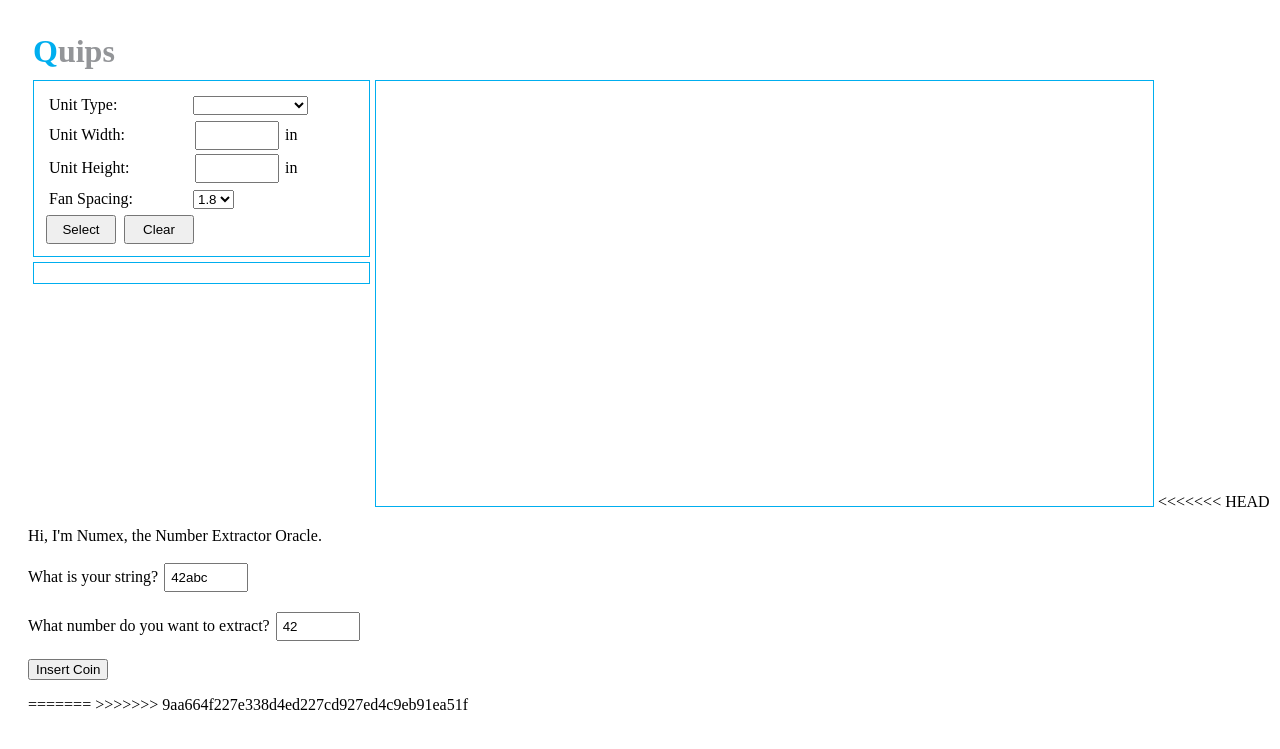
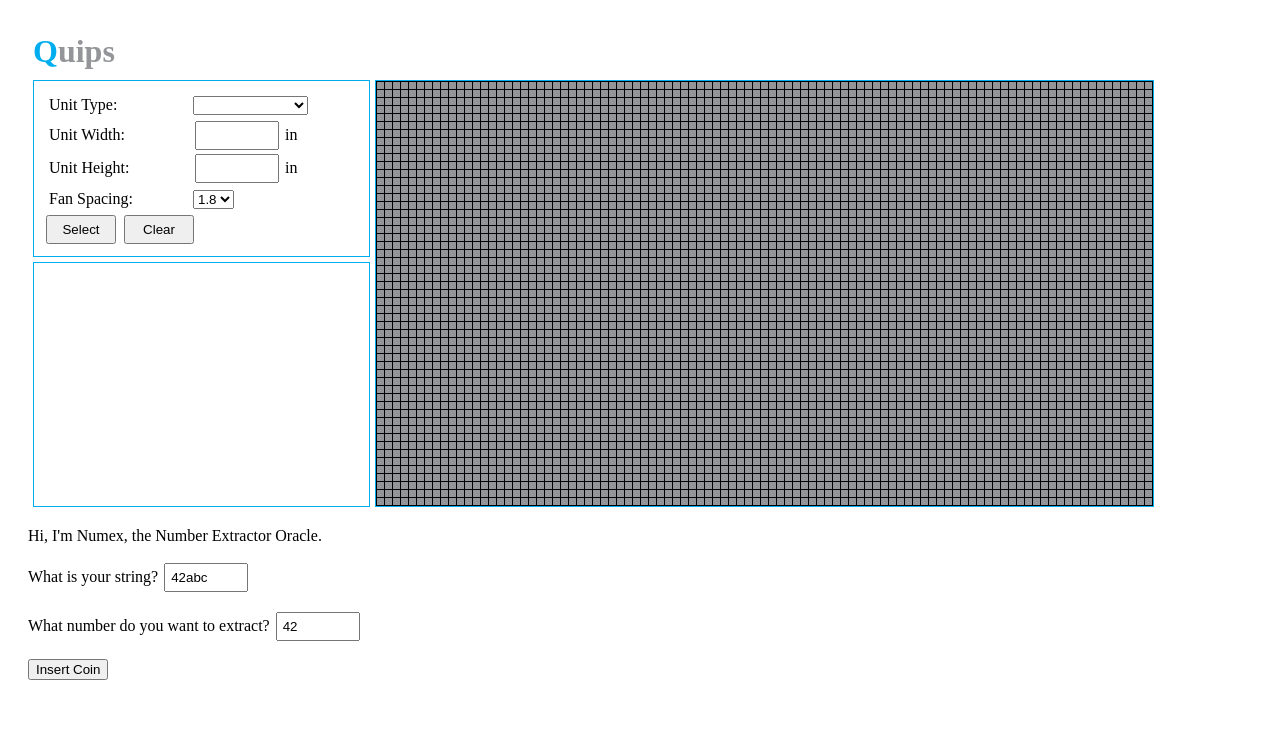
Before and after one commit to Daedex/QPSelect, a PHP site: page / in a window 1280 px wide. Shown: the top 749 px of the page. Run offline with PHP 8.4, Linux system fonts and the light colour scheme; some libraries are stand-ins or nearby versions.

Commit message:
cleaned it up

```diff
--- a/index.css
+++ b/index.css
@@ -102,16 +102,10 @@ input {
 	padding: 10px;
 	margin: 5px;
 	width: 315px;
-<<<<<<< HEAD
 	height: 223px;
-}
-=======
-	height: 401px;
 }
 
 #square24x108 {
 
 	background-color: yellow;
 }
-
->>>>>>> 9aa664f227e338d4ed227cd927ed4c9eb91ea51f
--- a/index.html
+++ b/index.html
@@ -53,14 +53,12 @@
 			<table id="grid"></table>
 		</div>
 
-<<<<<<< HEAD
 		<p>Hi, I'm Numex, the Number Extractor Oracle.
 <p>What is your string? <input id="str" value="42abc"></p>
 <p>What number do you want to extract? <input id="num" value="42"></p>
 <p><button onclick="update()">Insert Coin</button></p>
 <p id="re"></p>
 
-=======
 	    <script src="master.js"></script>
 		<script type="text/javascript">
 
@@ -69,7 +67,6 @@
 			$("#square").click(clearSelection);
 
 		</script>
->>>>>>> 9aa664f227e338d4ed227cd927ed4c9eb91ea51f
 	</div>
   </body>
 </html>
--- a/master.js
+++ b/master.js
@@ -74,6 +74,7 @@ function clearSelection() {
 	refreshGrid();
 };
 
+
 function getre(str, num) {
   if(str === num) return 'nice try';
   var res = [/^\D+/g,/\D+$/g,/^\D+|\D+$/g,/\D+/g,/\D.*/g, /.*\D/g,/^\D+|\D.*$/g,/.*\D(?=\d)|\D+$/g];
@@ -106,9 +107,7 @@ var Selection = function (x, y, id) {
 	};
 
 };
-<<<<<<< HEAD
 */
-=======
 
 //basic function to change color of units on click
 	$(function(){
@@ -116,4 +115,3 @@ var Selection = function (x, y, id) {
 				$(this).css('background-color', 'white');
 			});
 		});
->>>>>>> 9aa664f227e338d4ed227cd927ed4c9eb91ea51f
```
